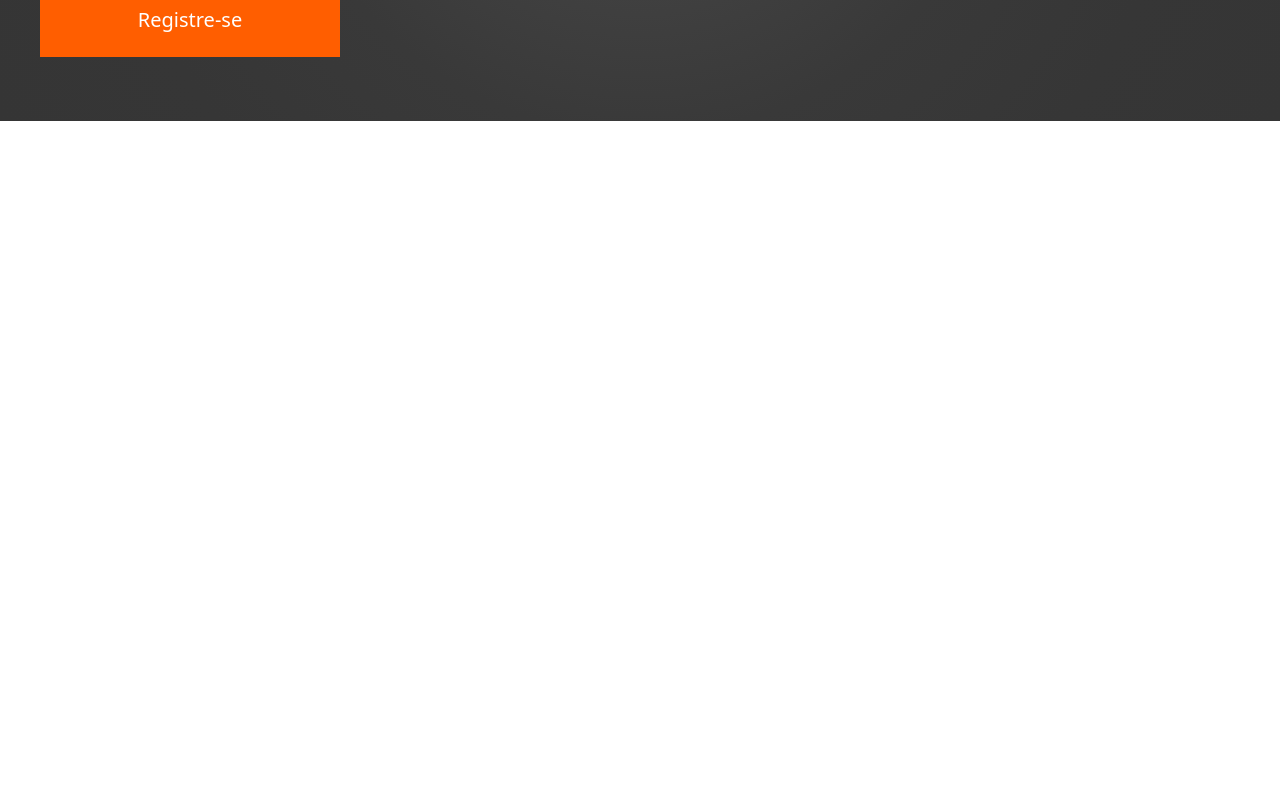
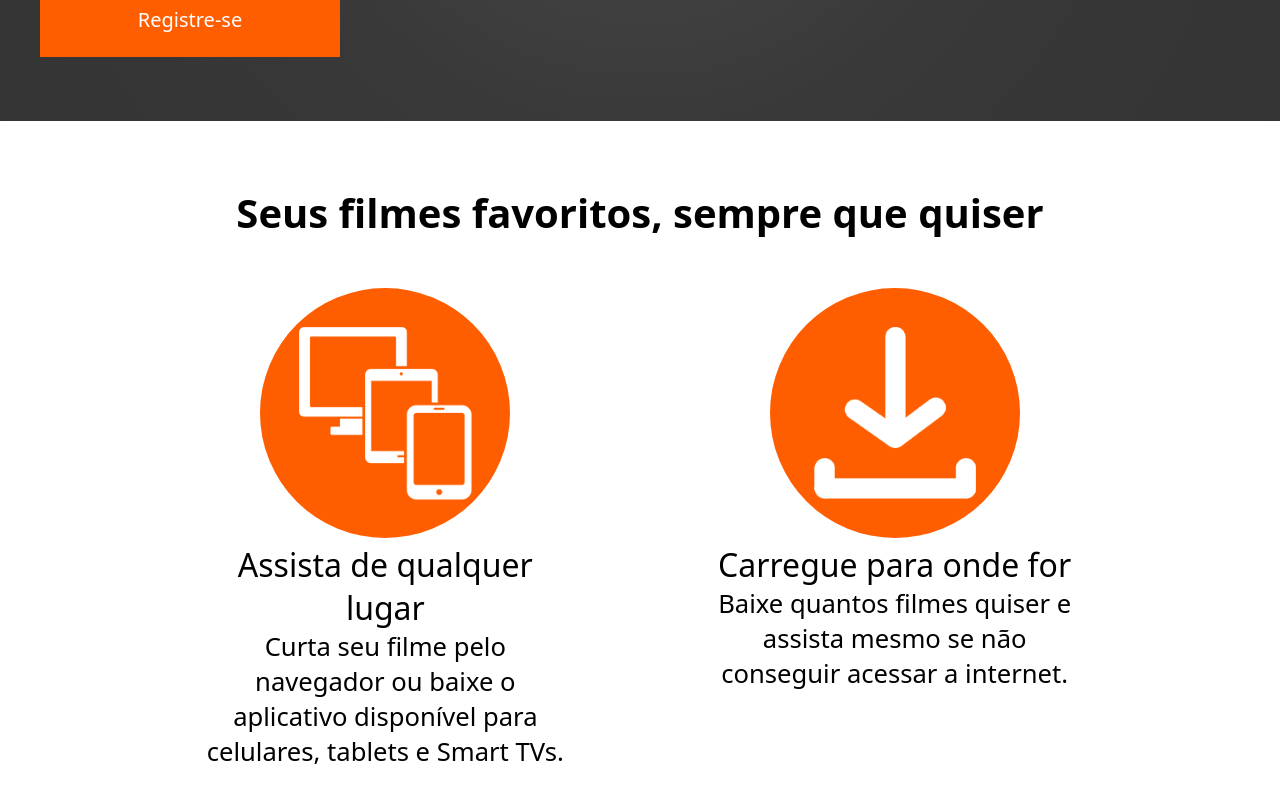
Before and after one commit to rafaelpacinii/watch-first-react-version, a React (Vite) app: page / in a window 1280 px wide. Shown: the part 580-1382 px from the top of the page. Before the commit the page ends 800 px from the top, so only its background shows below. Built offline with nearby package versions, Linux system fonts and the light colour scheme.

Commit message:
adding BenefitsSection component, renaming Intro to IntroSection

```diff
--- a/src/App.tsx
+++ b/src/App.tsx
@@ -1,5 +1,6 @@
+import { BenefitsSection } from "./components/BenefitsSection";
 import { Header } from "./components/Header";
-import { Intro } from "./components/Intro";
+import { IntroSection } from "./components/IntroSection";
 
 import { GlobalStyle } from "./styles/global";
 import { GradientBackground } from "./styles/global";
@@ -9,9 +10,10 @@ export function App() {
     <>
       <GradientBackground>
         <Header />
-        <Intro />
+        <IntroSection />
       </GradientBackground>
 
+      <BenefitsSection />
       <GlobalStyle />
     </>
   );
--- /dev/null
+++ b/src/components/BenefitsSection/index.tsx
@@ -0,0 +1,25 @@
+import { Container, Content } from "./styles";
+import download from "../../assets/Download-icon.svg";
+import devices from "../../assets/Devices.svg";
+
+export function BenefitsSection() {
+  return (
+    <Container>
+      <Content>
+        <h2>Seus filmes favoritos, sempre que quiser</h2>
+        <div className="benefits-container">
+          <div className="benefits-content">
+            <img src={devices} alt="Dispositivos" />
+            <h3>Assista de qualquer lugar</h3>
+            <p>Curta seu filme pelo navegador ou baixe o aplicativo disponível para celulares, tablets e Smart TVs.</p>
+          </div>
+          <div className="benefits-content">
+            <img src={download} alt="Download" />
+            <h3>Carregue para onde for</h3>
+            <p>Baixe quantos filmes quiser e assista mesmo se não conseguir acessar a internet.</p>
+          </div>
+        </div>
+      </Content>
+    </Container>
+  );
+}
--- /dev/null
+++ b/src/components/BenefitsSection/styles.ts
@@ -0,0 +1,44 @@
+import styled from "styled-components";
+
+export const Container = styled.section`
+  margin: 0 auto;
+  max-width: 1200px;
+  padding: 4rem 2rem;
+`;
+
+export const Content = styled.div`
+  text-align: center;
+  h2 {
+    font-size: 2.5rem;
+    margin-bottom: 3rem;
+  }
+
+  .benefits-container {
+    display: flex;
+    flex-flow: row wrap;
+    justify-content: space-evenly;
+
+    .benefits-content {
+      max-width: 360px;
+      margin: 0 1rem 1rem 1rem;
+
+      img {
+        max-width: 250px;
+        width: 100%;
+        background-color: var(--orange);
+        border-radius: 300px;
+      }
+
+      h3 {
+        font-size: 2rem;
+        font-weight: 400;
+      }
+
+      p {
+        font-size: 1.6rem;
+        font-weight: 300;
+        margin-bottom: 3rem;
+      }
+    }
+  }
+`;
--- a/src/components/Intro/index.tsx
+++ b/src/components/IntroSection/index.tsx
@@ -1,7 +1,7 @@
 import { PosterCarousel } from "../PosterCarousel";
 import { Container } from "./styles";
 
-export function Intro() {
+export function IntroSection() {
   return (
     <Container>
       <div className="text-container">
--- a/src/components/Intro/styles.ts
+++ b/src/components/IntroSection/styles.ts
@@ -1,6 +1,6 @@
 import styled from "styled-components";
 
-export const Container = styled.div`
+export const Container = styled.section`
   max-width: 1200px;
   margin: 0 auto;
   padding-bottom: 4rem;
```
Also changed, not shown: src/assets/Devices.svg (added), src/assets/Download-icon.svg (added).
